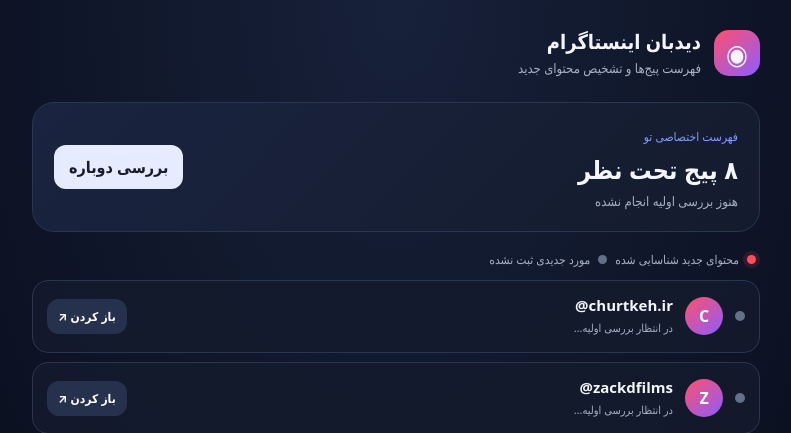
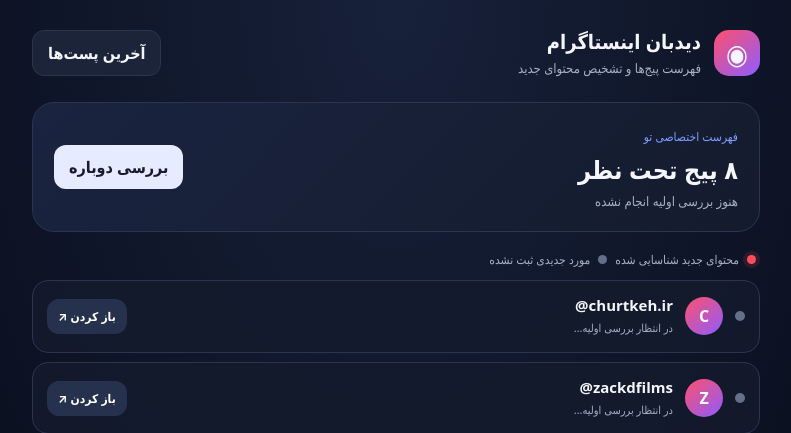
Before and after one commit to mohammadr8765/didban-instagram, a Flask app: page / in a window 1280 px wide. Shown: the top 433 px of the page, without its empty margins (244-1035 px from the left). Run offline with Flask 3, Linux system fonts and the light colour scheme; some libraries are stand-ins or nearby versions.

Commit message:
Update index.html

```diff
--- a/templates/index.html
+++ b/templates/index.html
@@ -18,6 +18,7 @@
         <h1>دیدبان اینستاگرام</h1>
         <p>فهرست پیج‌ها و تشخیص محتوای جدید</p>
       </div>
+      <a class="ghost" href="/explore" style="text-decoration:none">آخرین پست‌ها</a>
       <button id="installBtn" class="ghost hidden" type="button">نصب برنامه</button>
     </header>
 
@@ -47,4 +48,4 @@
   <div id="toast" class="toast" role="status"></div>
   <script src="/static/app.js"></script>
 </body>
-</html>
+        </html>
```
